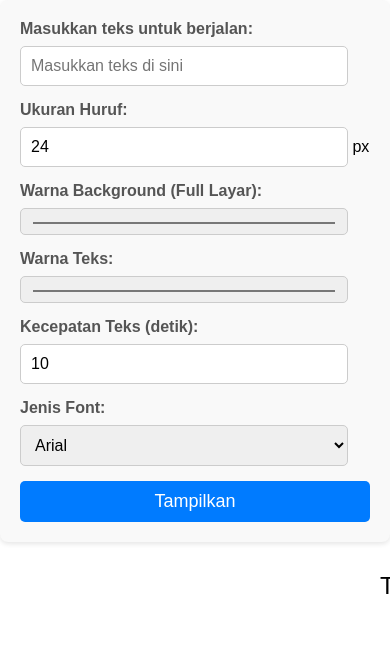
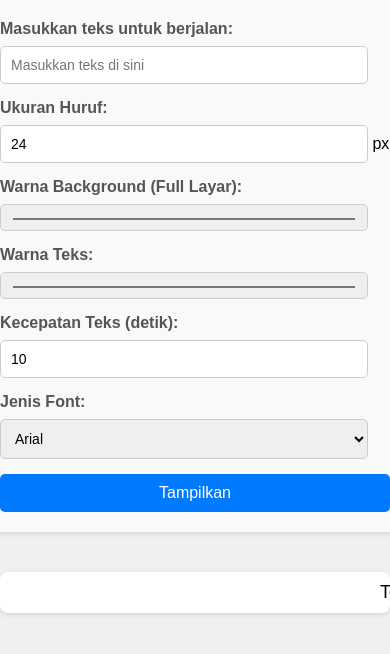
Before and after one commit to wing-21/teks-berjalan, a plain HTML site: page index.html in a window 390 px wide. Drawn offline with Linux system fonts and the light colour scheme.

Commit message:
Update index.html

```diff
--- a/index.html
+++ b/index.html
@@ -9,6 +9,11 @@
             font-family: Arial, sans-serif;
             margin: 0;
             padding: 0;
+            display: flex;
+            flex-direction: column;
+            align-items: center;
+            background-color: #f0f0f0;
+            overflow: hidden; /* Mencegah scrollbar yang tidak diinginkan */
         }
 
         .marquee {
@@ -18,6 +23,11 @@
             box-sizing: border-box;
             margin-top: 20px;
             padding: 10px;
+            background-color: #fff;
+            border-radius: 8px;
+            box-shadow: 0 2px 5px rgba(0, 0, 0, 0.1);
+            position: relative; /* Pastikan ini terpisah dari elemen lain */
+            z-index: 1; /* Mengatur z-index */
         }
 
         .marquee-content {
@@ -43,6 +53,10 @@
             background-color: #f9f9f9;
             border-radius: 8px;
             box-shadow: 0 2px 5px rgba(0, 0, 0, 0.1);
+            width: 100%;
+            max-width: 500px; /* Batas lebar maksimal */
+            position: relative;
+            z-index: 2; /* Mengatur z-index */
         }
 
         .input-area label {
@@ -73,6 +87,7 @@
             margin-top: 10px;
             display: block;
             text-align: center;
+            z-index: 2; /* Mengatur z-index */
         }
 
         button {
@@ -88,6 +103,22 @@
 
         button:hover {
             background-color: #0056b3;
+        }
+
+        /* Responsif */
+        @media (max-width: 600px) {
+            .marquee-content {
+                font-size: 18px; /* Ukuran lebih kecil di layar kecil */
+            }
+
+            .input-area input,
+            .input-area select {
+                font-size: 14px; /* Ukuran font input lebih kecil */
+            }
+
+            button {
+                font-size: 16px; /* Ukuran font tombol lebih kecil */
+            }
         }
     </style>
 </head>
```
